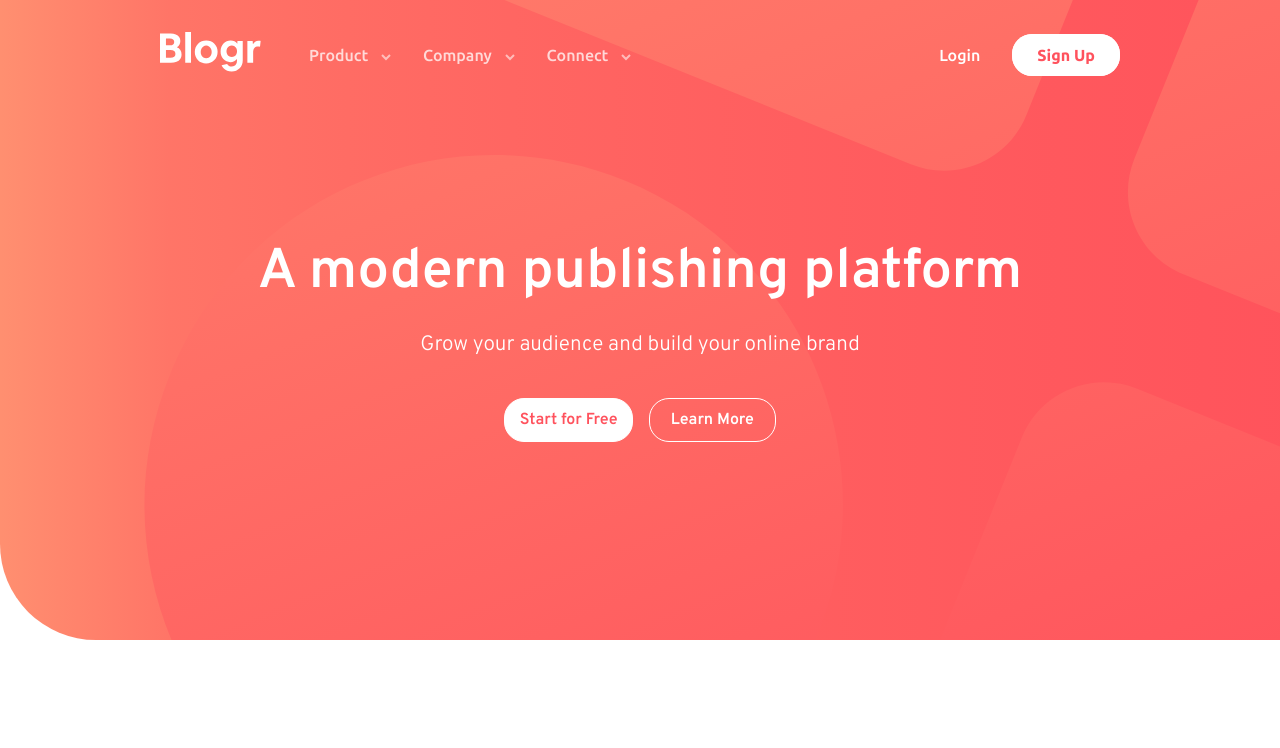
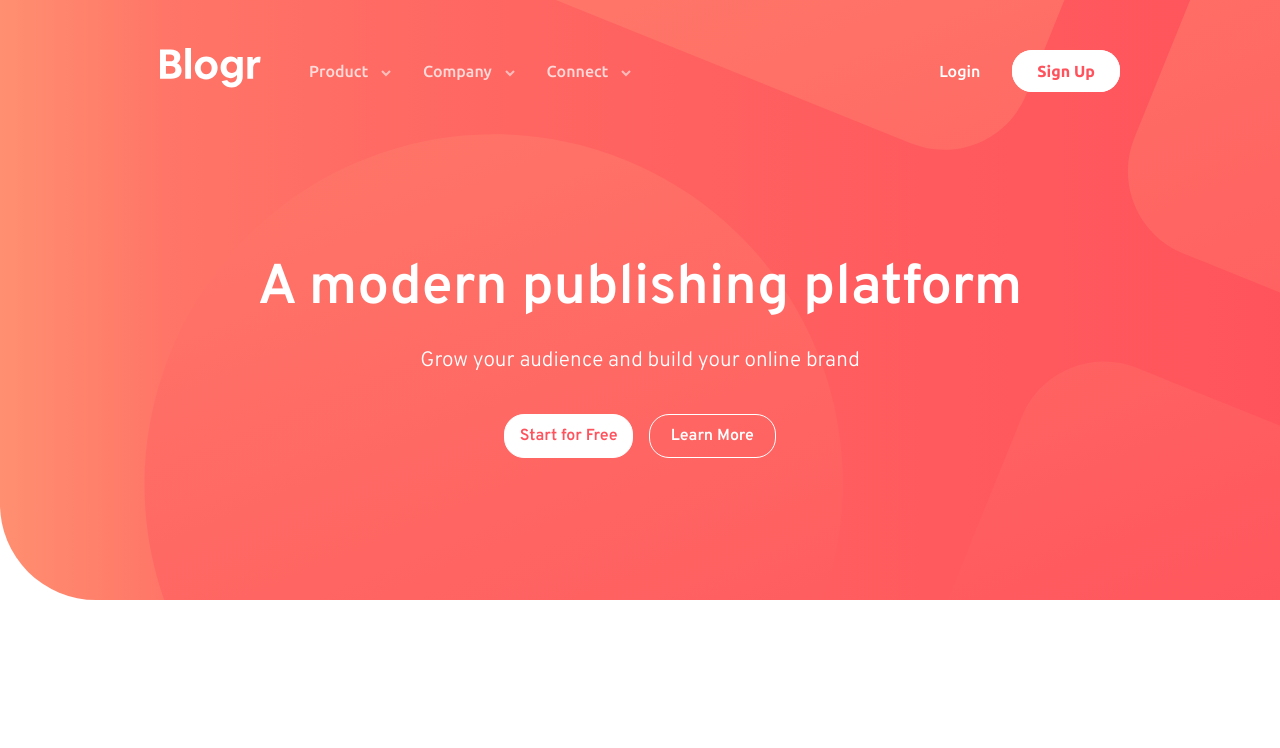
Before and after one commit to carniel-carl/blogr, a React (Create React App) app: page / in a window 1280 px wide. Shown: the top 748 px of the page. Built offline with nearby package versions, Linux system fonts and the light colour scheme.

Commit message:
adjust navbar

```diff
--- a/src/components/NavBar/NavBar.scss
+++ b/src/components/NavBar/NavBar.scss
@@ -4,10 +4,10 @@ header {
     background: url(./../../images/bg-pattern-intro-desktop.svg) no-repeat 25% 52%,linear-gradient(to right, $grad1_red-lgt, 18%, $grad2_red);
     background-size: 220%;
     background-repeat: no-repeat;
-    min-height: 80vh;
+    min-height: 75vh;
     border-bottom-left-radius: $radius;
     padding-inline: $padding;
-    padding-block: 2rem;
+    padding-block: 3rem;
 
     display: flex;
     flex-direction: column;
```
